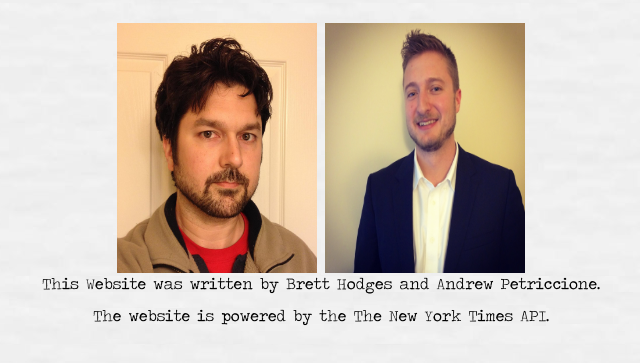
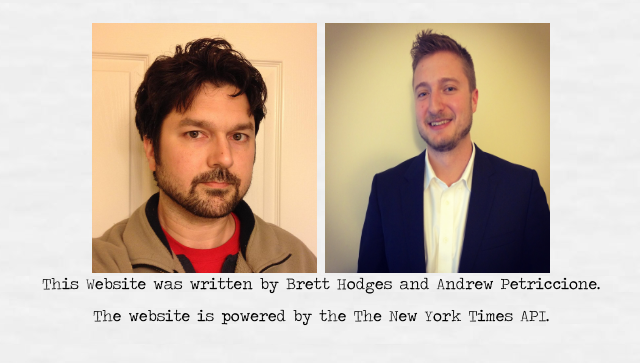
Before and after one commit to hodgesbe/hodgesbe.github.io, a plain HTML site: page about.html in a window 1280 px wide. Shown: the part 87-450 px from the top of the page, without its empty margins (319-959 px from the left). Drawn offline with Linux system fonts and the light colour scheme.

Commit message:
Changed Picture deminsions

```diff
--- a/about.html
+++ b/about.html
@@ -15,8 +15,8 @@
       </div>
       <main>
         <div class="about">
-            <img src="andrew.jpg" alt="andrew" id="andrew" style="width:200px; height:250px;">
-            <img src="brett.jpg" alt="brett" id="brett" style="width:200px; height:250px;">
+            <img src="andrew.jpg" alt="andrew" id="andrew" style="width:225px; height:250px;">
+            <img src="brett.jpg" alt="brett" id="brett" style="width:225px; height:250px;">
             <p>This Website was written by Brett Hodges and Andrew Petriccione.</p><br><p>The website is powered by the <cite>The New York Times API</cite>.
           </p>
           </div>
```
